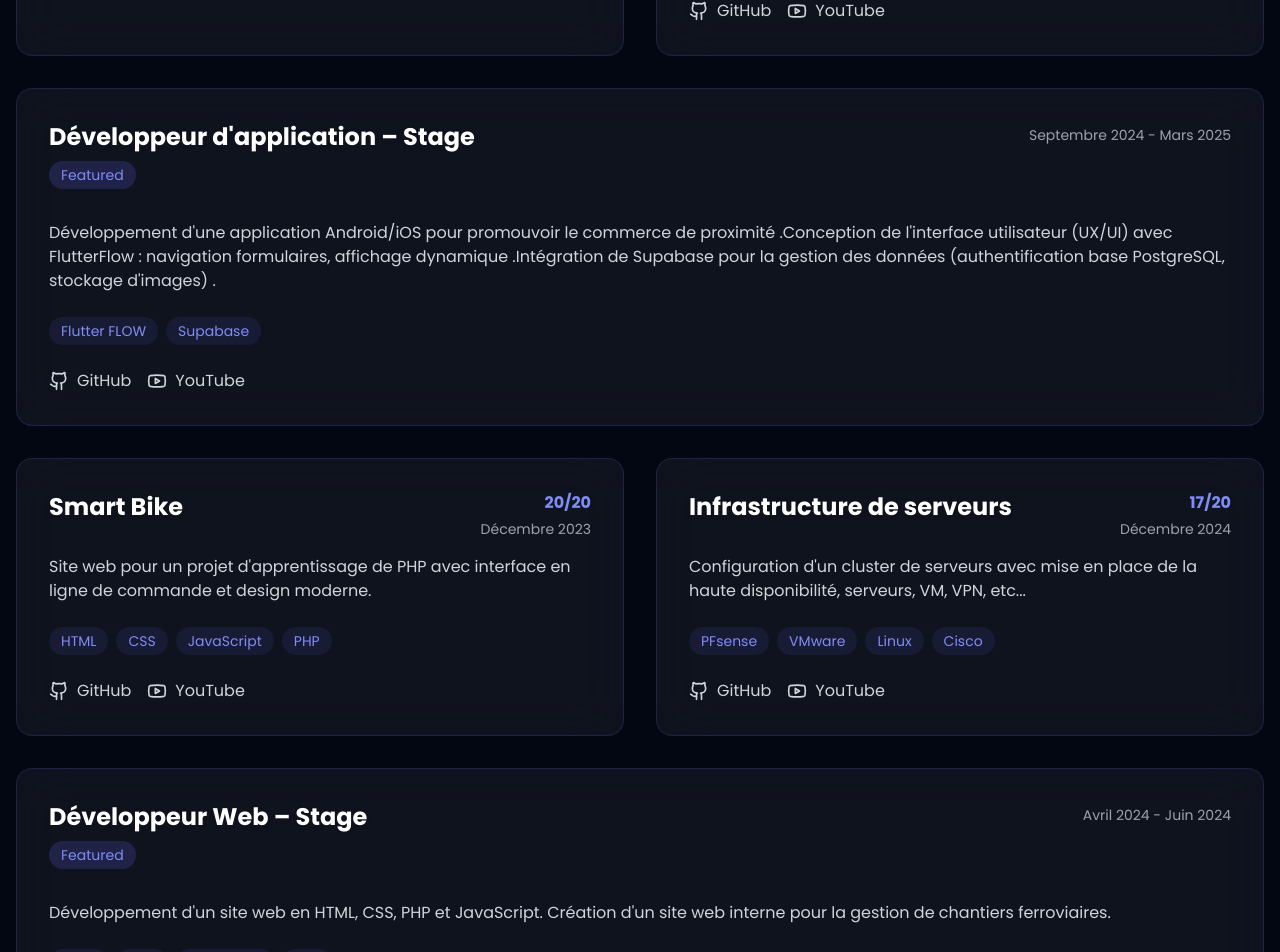
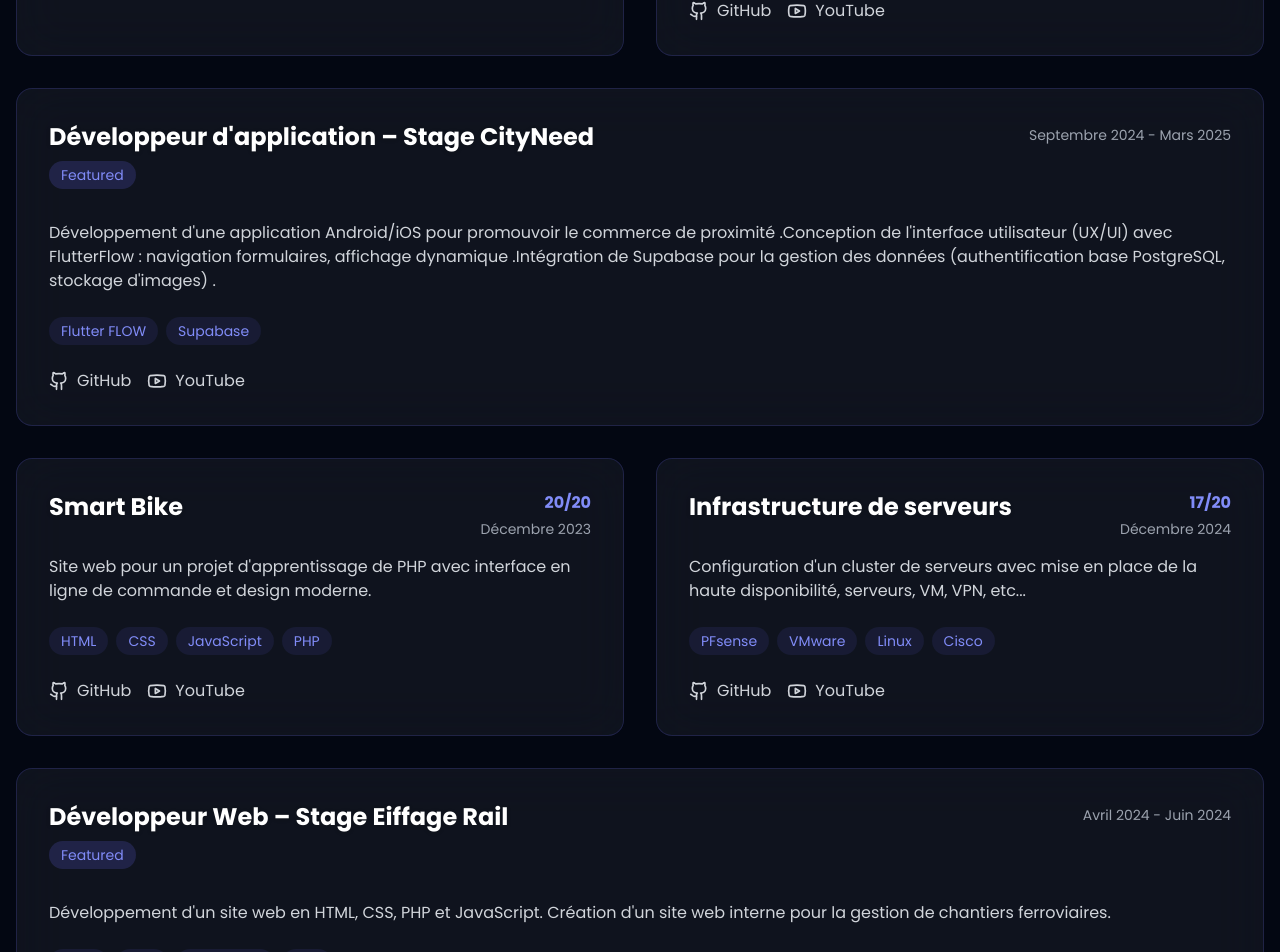
Before and after one commit to nabilsaied15/Saied_nabil, a Next.js app: page / in a window 1280 px wide. Shown: the part 3480-4432 px from the top of the page. Built offline with nearby package versions, Linux system fonts and the light colour scheme.

Commit message:
Update Projects.tsx

```diff
--- a/components/Projects.tsx
+++ b/components/Projects.tsx
@@ -33,7 +33,7 @@ const Projects = () => {
       featured: false,
     },
     {
-      title: "Développeur d'application – Stage",
+      title: "Développeur d'application – Stage CityNeed",
       description: "Développement d'une application Android/iOS pour promouvoir le commerce de proximité .Conception de l'interface utilisateur (UX/UI) avec FlutterFlow : navigation formulaires, affichage dynamique .Intégration de Supabase pour la gestion des données (authentification base PostgreSQL, stockage d'images) .",
       image: "/images/cropped-01_LOGO-WEB-Simple-fond-transp-1.png",
       technologies: ["Flutter FLOW", "Supabase"],
@@ -66,7 +66,7 @@ const Projects = () => {
       featured: false,
     },
     {
-      title: "Développeur Web – Stage",
+      title: "Développeur Web – Stage  Eiffage Rail",
       description: "Développement d'un site web en HTML, CSS, PHP et JavaScript. Création d'un site web interne pour la gestion de chantiers ferroviaires.",
       image: "/images/cropped-01_LOGO-WEB-Simple-fond-transp-1.png",
       technologies: ["HTML", "CSS", "JavaScript", "PHP"],
```
